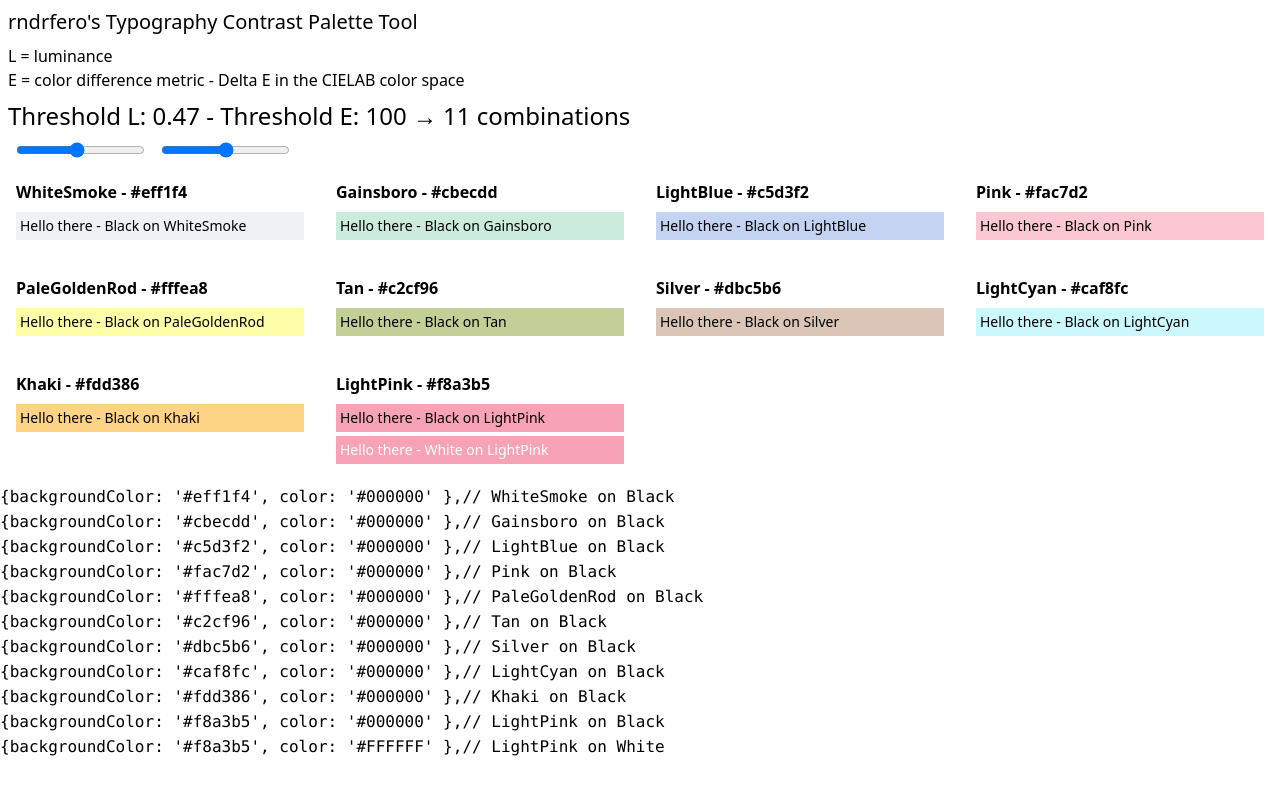
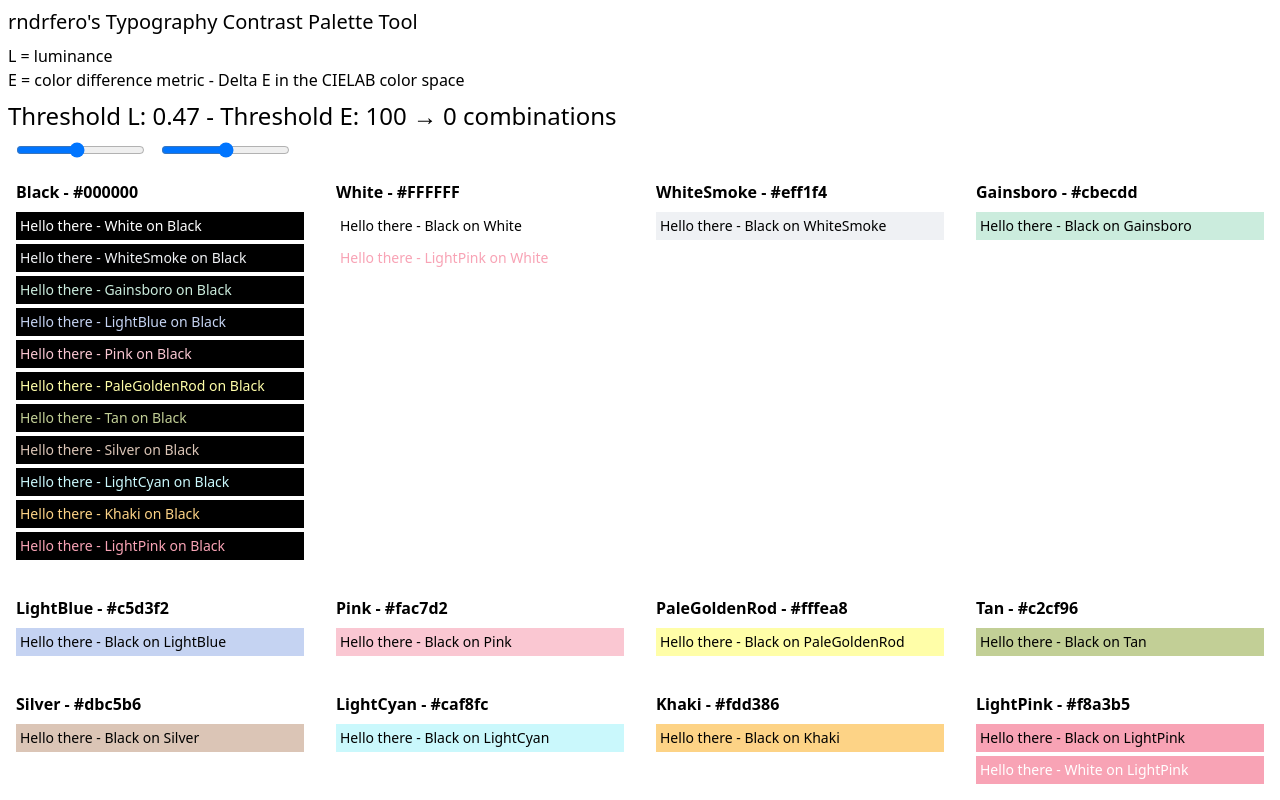
Before and after one commit to rndrfero/rndrfero-palette-generator, a Nuxt app: page /palette in a window 1280 px wide. Shown: the top 800 px of the page. Built offline with nearby package versions, Linux system fonts and the light colour scheme.

Commit message:
refactoring

```diff
--- a/pages/palette.vue
+++ b/pages/palette.vue
@@ -53,15 +53,12 @@
           </div>
 
           <div
-            v-for="(cell, key2) in row.colors"
+            v-for="(cellColor, key2) in row.colors"
             :key="key2"
-            :style="{ color: cell.color, backgroundColor: row.color }"
+            :style="{ color: cellColor, backgroundColor: row.color }"
           >
-            <div v-if="cell.pass" class="inner text-sm my-1 p-1">
-              Hello there - {{ colorName(cell.color) }} on {{ colorName(row.color) }}
-              <!-- Hello there dear folks! - {{ cell.color.color }} -
-              {{ cell.deltaE.toFixed(2) }} -
-              {{ cell.deltaL.toFixed(2) }} -->
+            <div class="inner text-sm my-1 p-1">
+              Hello there - {{ colorName(cellColor) }} on {{ colorName(row.color) }}
             </div>
           </div>
         </div>
@@ -88,11 +85,11 @@ export default {
       thresholdL: 0.47,
       thresholdE: 100,
       colors: [
-        { value: "#000000", isText: true, isBackground: false },
-        { value: "#FFFFFF", isText: true, isBackground: false },
+        { value: "#000000", isText: true, isBackground: true },
+        { value: "#FFFFFF", isText: true, isBackground: true },
 
         // original palette
-        { value: "#eff1f4", isText: false, isBackground: true },
+        { value: "#eff1f4", isText: true, isBackground: true },
         { value: "#cbecdd", isText: true, isBackground: true },
         { value: "#c5d3f2", isText: true, isBackground: true },
         { value: "#fac7d2", isText: true, isBackground: true },
@@ -122,11 +119,9 @@ export default {
         const row = { color: value, colors: [] };
 
         this.textColors.forEach((x) => {
-          const pass = this.compare(value, x.value);
-          row.colors.push({
-            color: x.value,
-            pass,
-          });
+          if (this.compare(value, x.value)) {
+            row.colors.push(x.value);
+          }
         });
         return row;
       });
```
